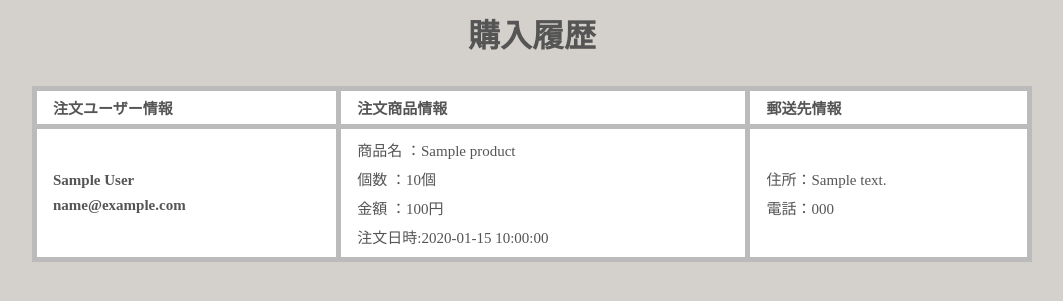
After one commit to azu-i/EC, a PHP site: page /admin/order_list.php in a window 1280 px wide. The commit adds this page. Shown: the top 301 px of the page, without its empty margins (108-1171 px from the left). Run offline with PHP 8.4, Linux system fonts and the light colour scheme; tables that the repository leaves empty or names only in its code hold one stand-in row (values such as "Sample post").

Commit message:
order_history admin side

```diff
--- /dev/null
+++ b/admin/order_list.css
@@ -0,0 +1,59 @@
+body {
+  background-color:#d4d0cc;
+  font-size: 15px;
+  color: #555;
+}
+a:link, a:visited {
+  color: #844;
+  padding: 5px 7px 5px 0px;
+  text-decoration: none;
+}
+a:hover {
+  color: #faa;
+}
+p,form {
+  margin: 0;
+  padding: 4px 0;
+}
+
+.container-link{
+  width: 540px;
+  margin: 15px auto;
+  padding: 0;
+}
+
+
+h1 {
+  margin: 10px 0;
+  padding: 0;
+  font-size: 32px;
+  text-align: center;
+}
+table {
+  width: 1000px;
+  margin: 15px auto;
+  padding: 0;
+  background-color: #fff;
+  border-collapse: collapse;
+}
+th {
+  text-align: left;
+}
+th, td {
+  margin: 0;
+  padding: 6px 16px;
+  border: 5px solid #bbb;
+}
+.products {
+  font-weight: bold;
+}
+.base {
+  width: 480px;
+  margin: 15px auto;
+  padding: 10px;
+  background-color: #eee;
+}
+.error {
+  font-weight: bold;
+  color: #c44;
+}
--- /dev/null
+++ b/admin/order_list.php
@@ -0,0 +1,7 @@
+<?php
+require_once '../order/OrderDao.php';
+
+$orderDao = new OrderDao();
+$order_lists = $orderDao->orderedDataWithUserAndProductData();
+
+require 't_order_list.php';
--- a/admin/t_index.php
+++ b/admin/t_index.php
@@ -29,6 +29,7 @@
     <a href="../index.php">サイト確認</a>
     <a href="../user/t_user_registration.php">ユーザー登録</a>
     <a href="../user/t_user_login.php">ユーザーlogin</a>
+    <a href="order_list.php">購入された商品</a>
   </div>
 </body>
 
--- /dev/null
+++ b/admin/t_order_list.php
@@ -0,0 +1,45 @@
+<!DOCTYPE html>
+<html lang="ja">
+
+<head>
+  <meta charset="UTF-8">
+  <meta http-equiv="X-UA-Compatible" content="IE=edge">
+  <meta name="viewport" content="width=device-width, initial-scale=1.0">
+  <link rel="stylesheet" href="order_list.css">
+  <title>購入された商品</title>
+</head>
+
+<body>
+  <table>
+    <h1>購入履歴</h1>
+    <table>
+      <tr>
+        <th>注文ユーザー情報</th>
+        <th>注文商品情報</th>
+        <th>郵送先情報</th>
+
+      </tr>
+      <tr>
+        <?php foreach ($order_lists as $order_list) {  ?>
+          <?php foreach ($order_list as $order_info)  ?>
+          <td>
+            <p class="products"><?php echo $order_info['user_name'] ?></p>
+            <p class="products"><?php echo $order_info['email'] ?></p>
+          </td>
+          <td>
+            <p>商品名 ：<?php echo $order_info['name'] ?></p>
+            <p>個数   ：<?php echo $order_info['amount'] . '個' ?></p>
+            <p>金額   ：<?php echo $order_info['price'] * $order_info['amount'] . '円' ?></p>
+            <p>注文日時:<?php echo $order_info['created_at'] ?></p>
+          </td>
+          <td>
+            <p>住所：<?php echo $order_info['address'] ?></p>
+            <p>電話：<?php echo $order_info['tell'] ?></p>
+          </td>
+      </tr>
+    <?php } ?>
+    <?php  ?>
+    </table>
+</body>
+
+</html>
--- a/order/OrderDao.php
+++ b/order/OrderDao.php
@@ -58,6 +58,7 @@ class OrderDao
     return $order_join;
   }
 
+  //購入履歴の配列にユーザー情報と商品情報を追加
   public function orderedDataWithUserAndProductData(): array
   {
     $order_join = $this->orderDataJoin();
@@ -71,11 +72,16 @@ class OrderDao
       $user_id = $order_products['user_id'];
       $user_st = $this->pdo()->query("SELECT `name`, `email` FROM $table_users WHERE id='$user_id'");
       $user_data = $user_st->fetch();
-      $order_data[$order_products['order_id']][] = [$order_products, $user_data, $product_data];
+      $order_product = array_merge($order_products, $user_data);
+      $order_product = array_merge($order_product, array('user_name' => $user_data['name']));
+      $order_product = array_merge($order_product, $product_data);
+      $order_data[$order_products['order_id']][] = $order_product;
+      // $order_data[$order_products['order_id']][] = [$order_products, $user_data, $product_data];
     }
     return $order_data;
   }
 
+  //購入履歴の配列に商品情報を追加
   public function orderedDataWithProductData(): array
   {
     $order_join = $this->orderDataJoin();
--- a/order_history.php
+++ b/order_history.php
@@ -5,8 +5,6 @@ ini_set('display_errors', "On");
 
 $orderDao = new OrderDao();
 $auth_id = Auth::id();
-
 $auth_order_lists = $orderDao->makeOrderedDataList($auth_id);
 
-
 require 't_order_history.php';
--- a/t_order_history.php
+++ b/t_order_history.php
@@ -1,5 +1,5 @@
 <!DOCTYPE html>
-<html lang="en">
+<html lang="ja">
 
 <head>
   <meta charset="UTF-8">
```
